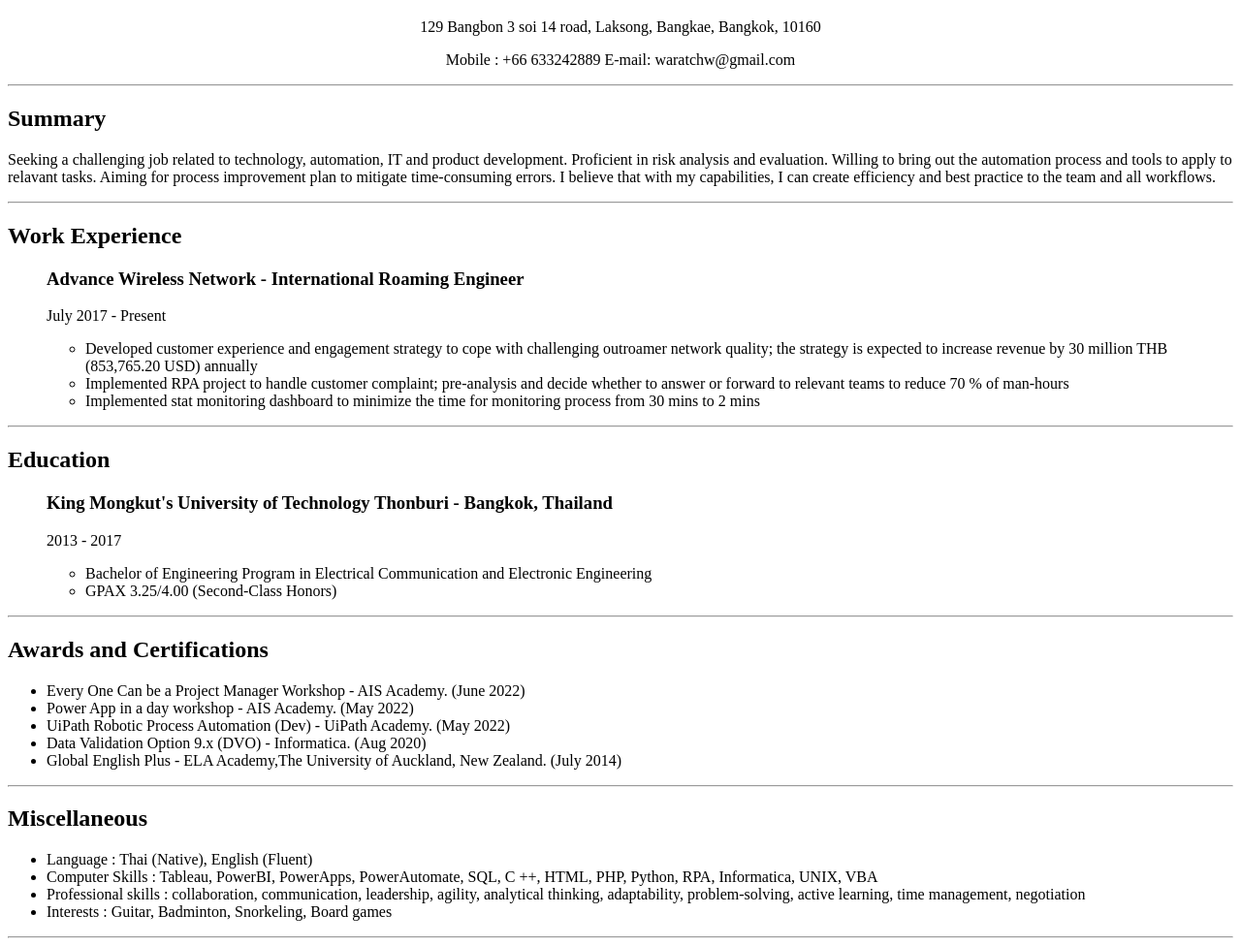
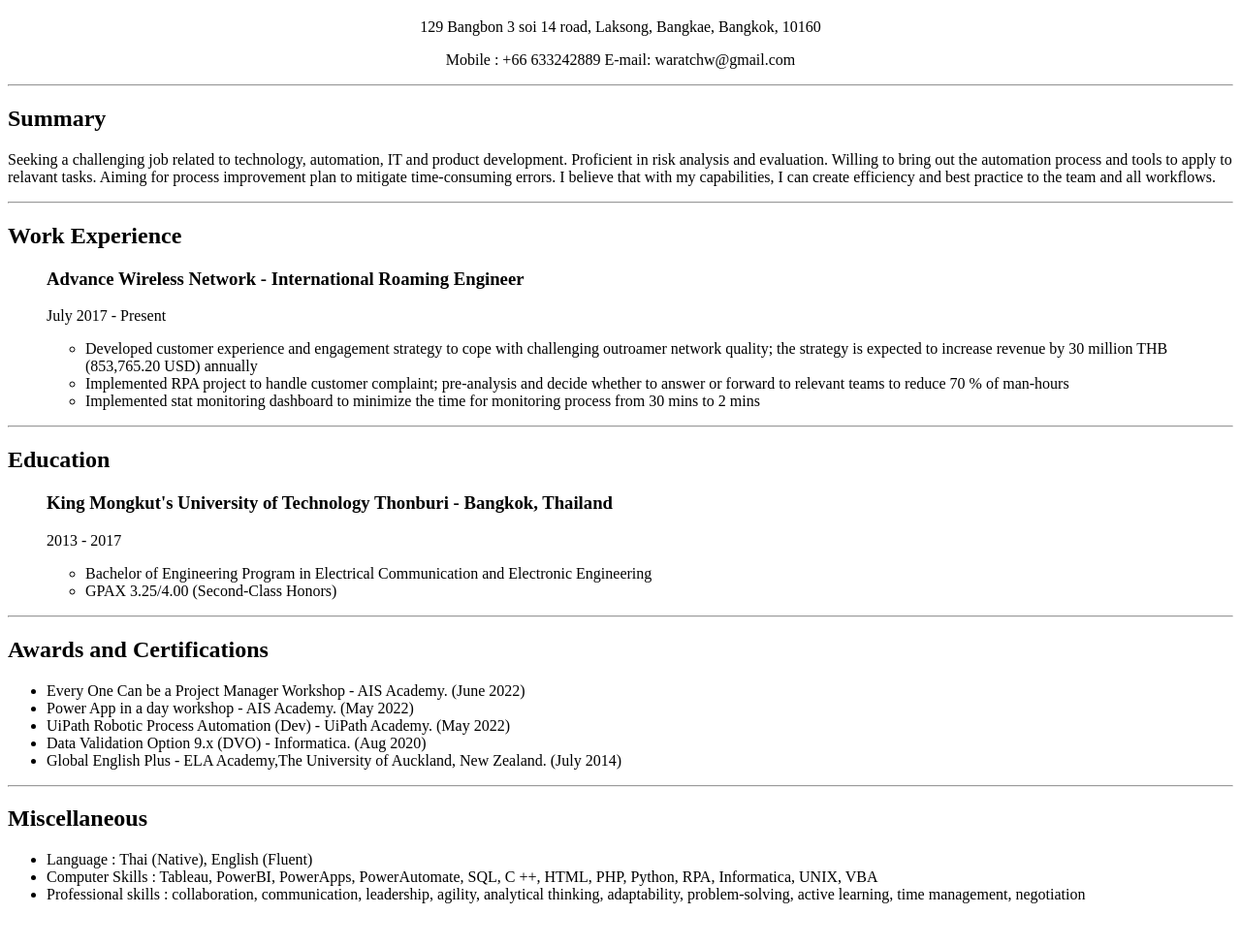
Before and after one commit to waratchawut/resume-WaratchawutWong, a plain HTML site: page index.html in a window 1280 px wide. Shown: the part 61-1037 px from the top of the page at 97% size. After the commit the page ends 1009 px from the top, so only its background shows below. Drawn offline with Linux system fonts and the light colour scheme.

Commit message:
index.html

```diff
--- a/index.html
+++ b/index.html
@@ -59,9 +59,9 @@
     <li>Language : Thai (Native), English (Fluent)</li>
     <li>Computer Skills : Tableau, PowerBI, PowerApps, PowerAutomate, SQL, C ++, HTML, PHP, Python, RPA, Informatica, UNIX, VBA  </li>
     <li>Professional skills : collaboration, communication, leadership, agility, analytical thinking, adaptability, problem-solving, active learning, time management, negotiation </li>
-    <li>Interests : Guitar, Badminton, Snorkeling, Board games </li>
+
   </ul>
-  <hr />
+
 
 
 </body>
```
